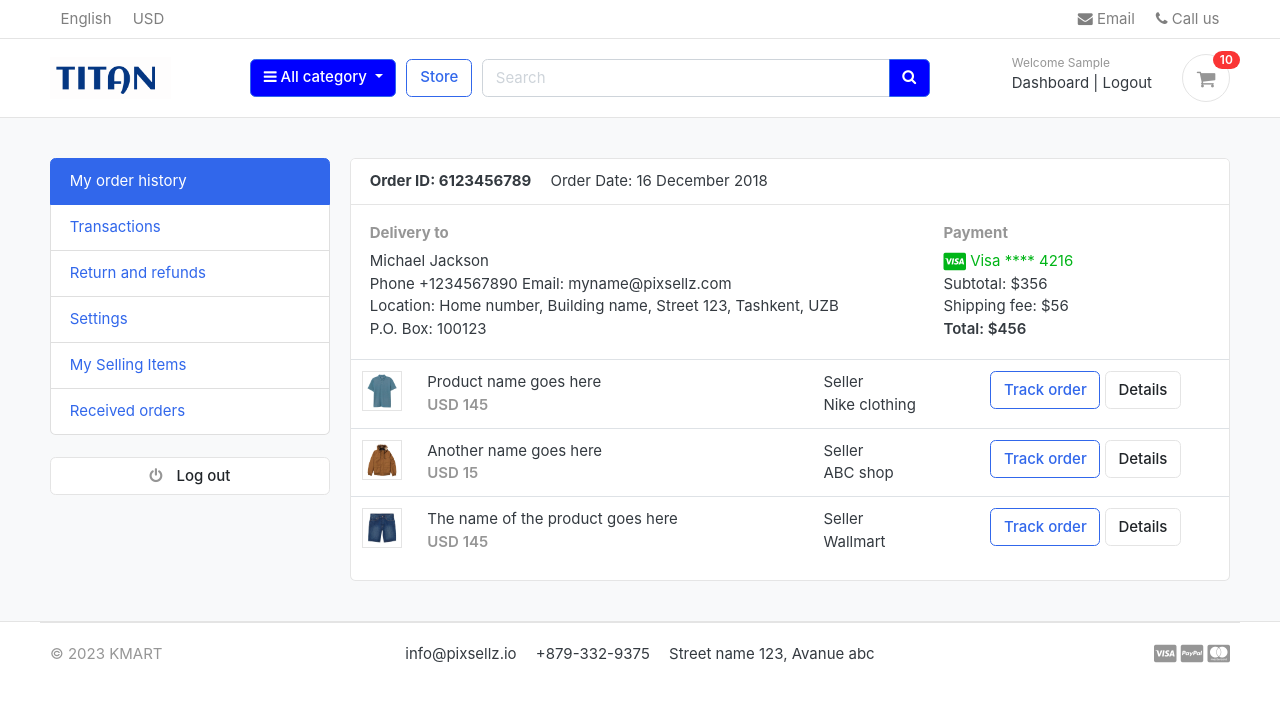
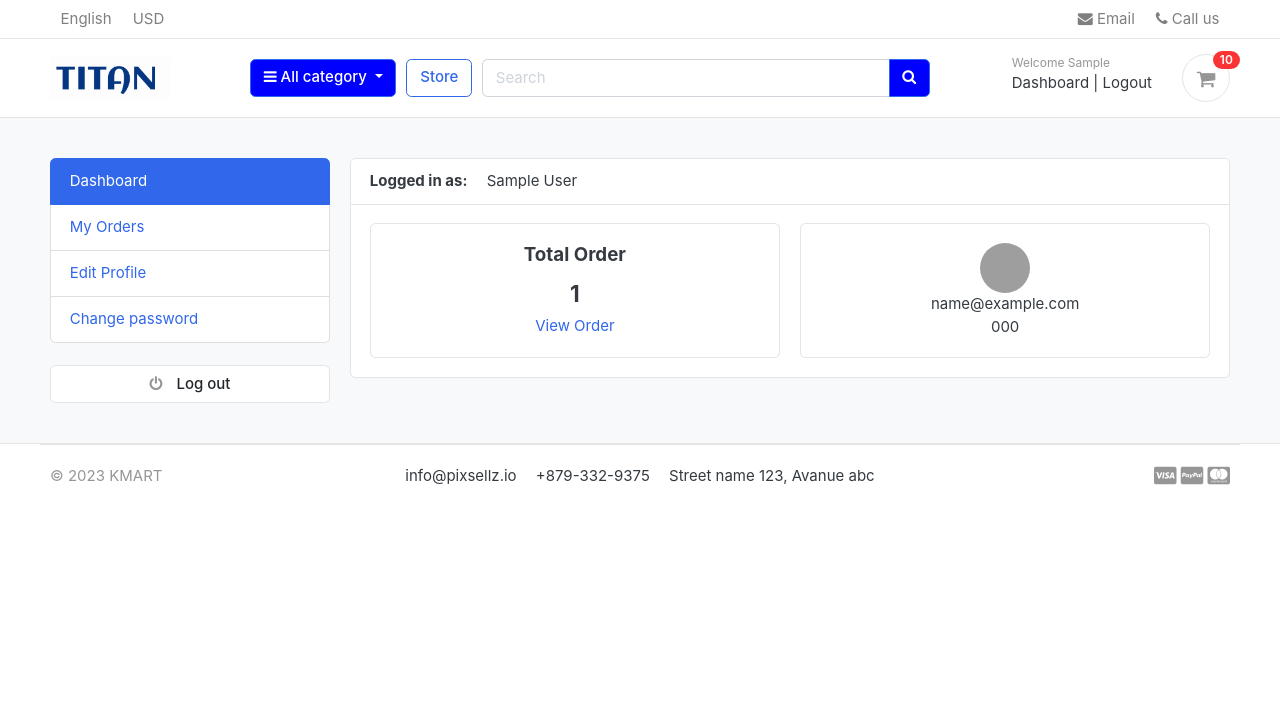
Before and after one commit to KEERTHIVAASA/Titan_clone, a Django app: page /accounts/ in a window 1280 px wide. Shown: the top 702 px of the page. Run offline with Django 4.2, Linux system fonts and the light colour scheme; a user stored in the database is signed in; tables that the repository leaves empty hold one stand-in row (values such as "Sample post"); some libraries are stand-ins or nearby versions; some web fonts are replaced; grey boxes are pictures that could not be loaded.

Commit message:
dashboard edits done

```diff
--- a/KMART/static/css/custom.css
+++ b/KMART/static/css/custom.css
@@ -53,15 +53,16 @@
 .rate input:checked~label:hover,
 .rate label:hover~input:checked~label,
 
-.rating-star i{
-    color: #ffb503 !important;
-}
 
   /* lighten current selection */
 
 .rate input:checked~label:hover~label {
     color: #ffb503;
 }
+.rating-star i{
+  color: #ffb503 !important;
+}
+
 
 
 
--- a/Templates/accounts/dashboard.html
+++ b/Templates/accounts/dashboard.html
@@ -8,86 +8,43 @@
 
     <div class="container">
         <div class="row">
-        <aside class="col-md-3">
-            <!--   SIDEBAR   -->
-            <ul class="list-group">
-                <a class="list-group-item active" href="#"> My order history </a>
-                <a class="list-group-item" href="#"> Transactions </a>
-                <a class="list-group-item" href="#"> Return and refunds </a>
-                <a class="list-group-item" href="#">Settings </a>
-                <a class="list-group-item" href="#"> My Selling Items </a>
-                <a class="list-group-item" href="#"> Received orders </a>
-            </ul>
-            <br>
-            <a class="btn btn-light btn-block" href="#"> <i class="fa fa-power-off"></i> <span class="text">Log out</span> </a>
-            <!--   SIDEBAR .//END   -->
-        </aside>
+            {% include 'includes/dashboard_sidebar.html' %}
+
         <main class="col-md-9">
             <article class="card">
             <header class="card-header">
-                <strong class="d-inline-block mr-3">Order ID: 6123456789</strong>
-                <span>Order Date: 16 December 2018</span>
+                <strong class="d-inline-block mr-3">Logged in as:</strong>
+                <span>{{user.full_name}}</span>
             </header>
             <div class="card-body">
                 <div class="row">
-                    <div class="col-md-8">
-                        <h6 class="text-muted">Delivery to</h6>
-                        <p>Michael Jackson <br>
-                        Phone +1234567890 Email: myname@pixsellz.com <br>
-                        Location: Home number, Building name, Street 123,  Tashkent, UZB <br>
-                        P.O. Box: 100123
-                         </p>
+
+                    <div class="col-md-6">
+                        <div class="card" style="text-align:center;">
+                            <div class="card-body">
+                                <h5 class="card-title">Total Order</h5>
+                                <h4>{{orders_count}}</h4>
+                                <a href="">View Order</a>
+                            </div>
+                        </div>
                     </div>
-                    <div class="col-md-4">
-                        <h6 class="text-muted">Payment</h6>
-                        <span class="text-success">
-                            <i class="fab fa-lg fa-cc-visa"></i>
-                            Visa  **** 4216
-                        </span>
-                        <p>Subtotal: $356 <br>
-                         Shipping fee:  $56 <br>
-                         <span class="b">Total:  $456 </span>
-                        </p>
+
+
+                    <div class="col-md-6">
+                        <div class="card" style="text-align:center;">
+                            <div class="card-body">
+                                <img src="https://www.w3schools.com/w3images/avatar2.png" alt="User Profile Picture" width="50" height="50" style="border-radius:50%;">
+                                <p class="mb-0">{{user.email}}</p>
+                                <p>{{user.phone_number}}</p>
+                            </div>
+                        </div>
                     </div>
+
+
                 </div> <!-- row.// -->
             </div> <!-- card-body .// -->
-            <div class="table-responsive">
-            <table class="table table-hover">
-                <tr>
-                    <td width="65">
-                        <img src="../images/items/1.jpg" class="img-xs border">
-                    </td>
-                    <td>
-                        <p class="title mb-0">Product name goes here </p>
-                        <var class="price text-muted">USD 145</var>
-                    </td>
-                    <td> Seller <br> Nike clothing </td>
-                    <td width="250"> <a href="#" class="btn btn-outline-primary">Track order</a> <a href="#" class="btn btn-light"> Details </a> </td>
-                </tr>
-                <tr>
-                    <td>
-                        <img src="../images/items/2.jpg" class="img-xs border">
-                    </td>
-                    <td>
-                        <p class="title mb-0">Another name goes here </p>
-                        <var class="price text-muted">USD 15</var>
-                    </td>
-                    <td> Seller <br> ABC shop </td>
-                    <td> <a href="#" class="btn btn-outline-primary">Track order</a> <a href="#" class="btn btn-light"> Details </a> </td>
-                </tr>
-                <tr>
-                    <td>
-                        <img src="../images/items/3.jpg" class="img-xs border">
-                    </td>
-                    <td>
-                        <p class="title mb-0">The name of the product  goes here </p>
-                        <var class="price text-muted">USD 145</var>
-                    </td>
-                    <td> Seller <br> Wallmart </td>
-                    <td> <a href="#" class="btn btn-outline-primary">Track order</a> <a href="#" class="btn btn-light"> Details </a> </td>
-                </tr>
-            </table>
-            </div> <!-- table-responsive .end// -->
+
+
             </article> <!-- order-group.// -->
         </main>
     </div> <!-- row.// -->
--- /dev/null
+++ b/Templates/includes/dashboard_sidebar.html
@@ -0,0 +1,12 @@
+<aside class="col-md-3">
+    <ul class="list-group">
+    <a class="list-group-item active" href="#"> Dashboard</a>
+    <a class="list-group-item" href="#"> My Orders </a>
+    <a class="list-group-item" href="#"> Edit Profile</a>
+    <a class="list-group-item" href="#">Change password</a>
+
+</ul>
+<br>
+<a class="btn btn-light btn-block" href="#"> <i class="fa fa-power-off"></i> <span class="text">Log out</span> </a>
+<!--   SIDEBAR .//END   -->
+</aside><!--   SIDEBAR   -->
--- a/accounts/views.py
+++ b/accounts/views.py
@@ -7,6 +7,7 @@
 from carts.views import _cart_id
 from carts.models import Cart
 from carts.models import Cart_item
+from orders.models import Order
 import requests
 
 
@@ -124,4 +125,9 @@
 
 @login_required(login_url='login')
 def dashboard(request):
-    return render(request,'accounts/dashboard.html')
+    orders=Order.objects.order_by('-created_at').filter(user_id=request.user.id,is_ordered=True)
+    orders_count=orders.count()
+    context={
+        'orders_count':orders_count,
+    }
+    return render(request,'accounts/dashboard.html',context)
```
Also changed, not shown: KMART/views.py (+7 -2 lines), Templates/home.html (+10 -0 lines), Templates/store/product_detail.html (+22 -0 lines), store/models.py (+15 -0 lines).
